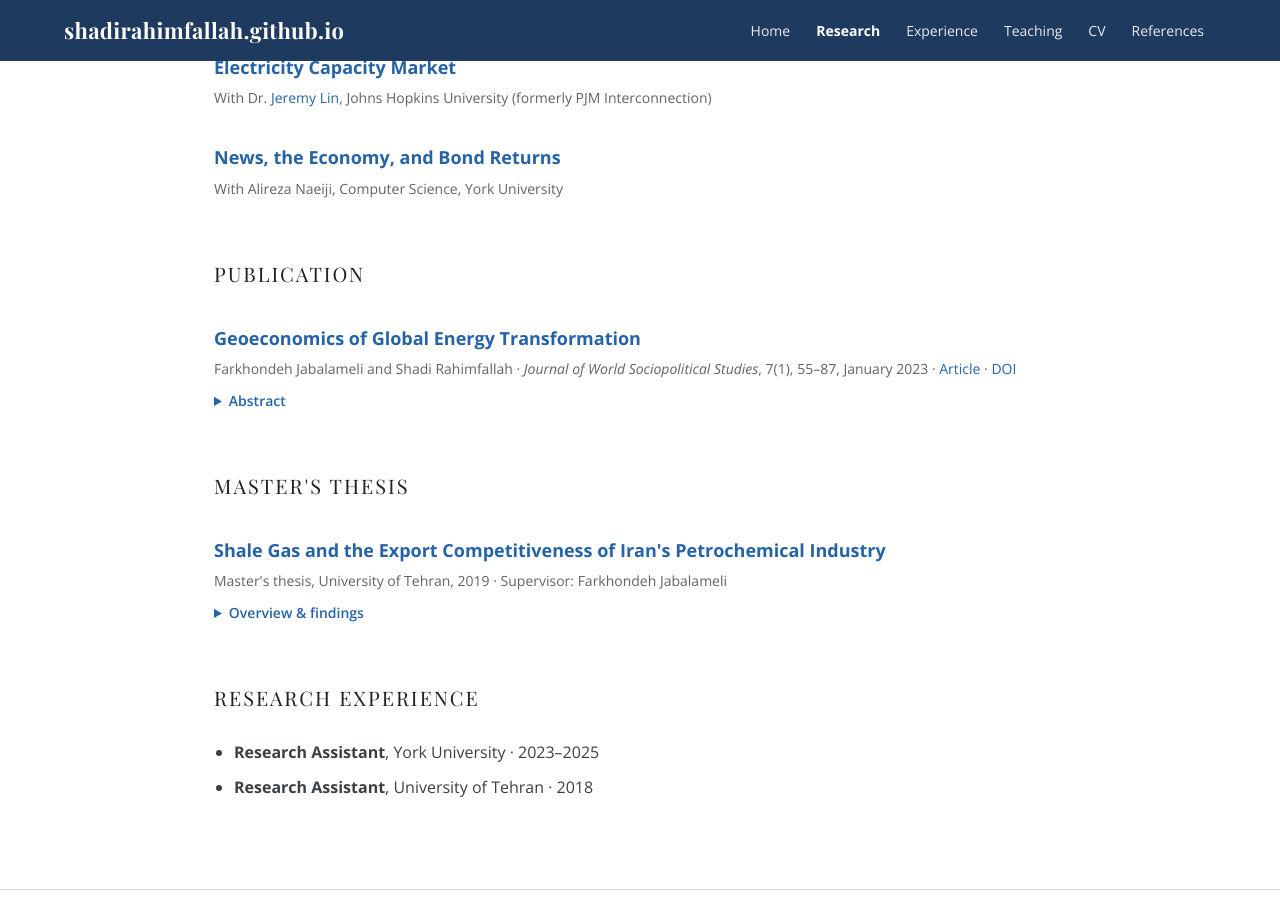
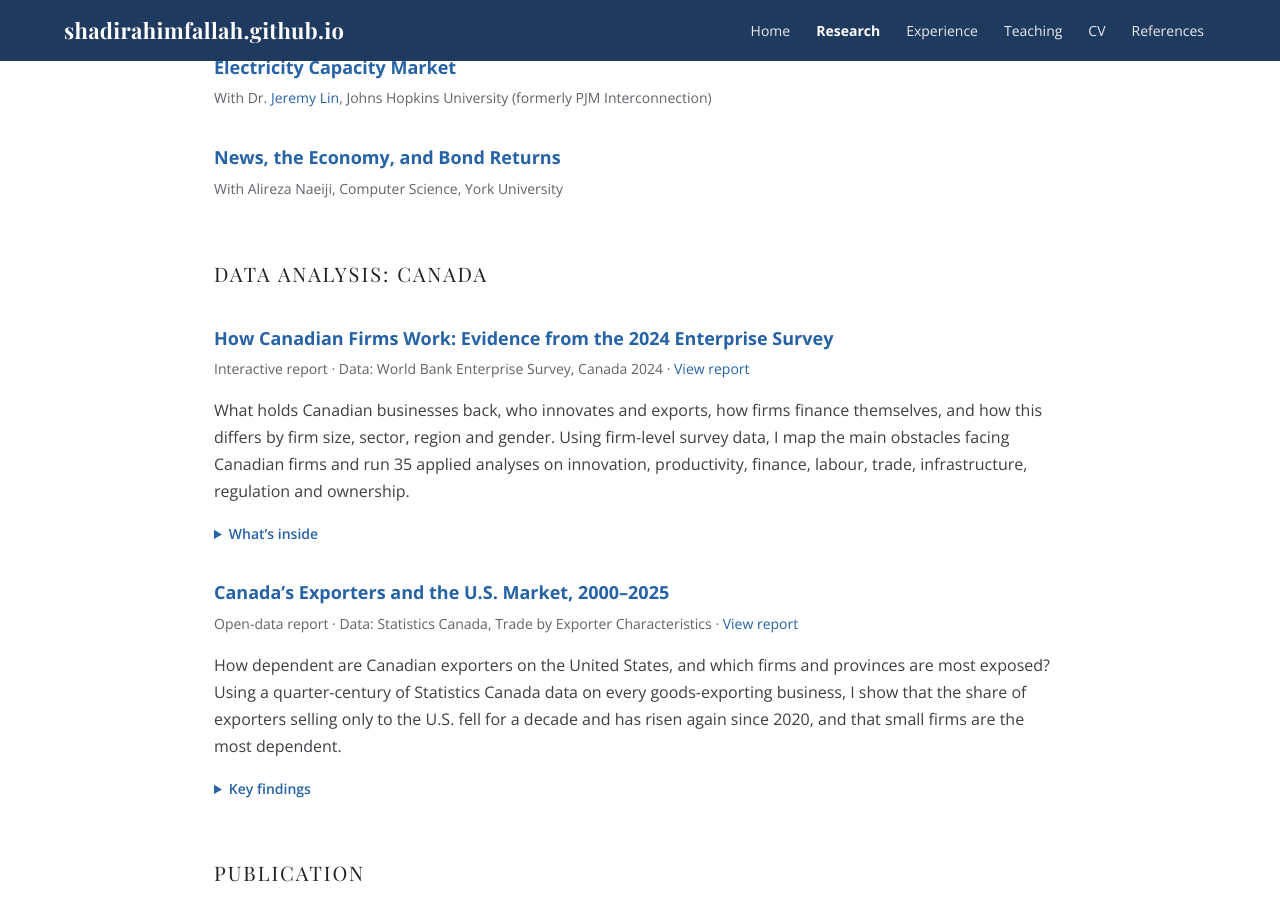
Before and after one commit to ShadiRahimfallah/ShadiRahimfallah.github.io, a Jekyll site: the page research.html, which Jekyll copies as it is, in a window 1280 px wide and 900 px high, scrolled down 1411 px. Built offline with Jekyll 4.4.1, drawn with Linux system fonts in a browser that asks for light colours.

Commit message:
Add files via upload

```diff
--- a/research.html
+++ b/research.html
@@ -122,6 +122,42 @@
   <h3 class="item-title">News, the Economy, and Bond Returns</h3>
   <p class="item-meta">With Alireza Naeiji, Computer Science, York University</p>
 
+  <h2 class="section">Data Analysis: Canada</h2>
+
+  <h3 class="item-title" id="canada-firms">How Canadian Firms Work: Evidence from the 2024 Enterprise Survey</h3>
+  <p class="item-meta">Interactive report · Data: World Bank Enterprise Survey, Canada 2024 ·
+  <a href="data/canada_firms_2024.html">View report</a></p>
+  <p>What holds Canadian businesses back, who innovates and exports, how firms finance themselves,
+  and how this differs by firm size, sector, region and gender. Using firm-level survey data, I map
+  the main obstacles facing Canadian firms and run 35 applied analyses on innovation, productivity,
+  finance, labour, trade, infrastructure, regulation and ownership.</p>
+  <details class="abstract">
+    <summary>What’s inside</summary>
+    <p>The report has four parts: an overview of the survey, descriptive findings on obstacles,
+    innovation, trade, finance, gender, regions and green practices, thirty-five further analyses
+    (including exporter productivity premia, the R&amp;D–innovation–productivity chain, credit
+    constraints, gender gaps, tax-compliance burden by firm size and a business-environment index),
+    and a data and methods section. All estimates use survey weights and design-based standard errors.
+    The firm-level data are licensed by the World Bank and are not reproduced; the report shows
+    aggregate results only.</p>
+  </details>
+
+  <h3 class="item-title" id="canada-exporters">Canada’s Exporters and the U.S. Market, 2000–2025</h3>
+  <p class="item-meta">Open-data report · Data: Statistics Canada, Trade by Exporter Characteristics ·
+  <a href="data/canada_exporters_us_market.html">View report</a></p>
+  <p>How dependent are Canadian exporters on the United States, and which firms and provinces are most
+  exposed? Using a quarter-century of Statistics Canada data on every goods-exporting business, I show
+  that the share of exporters selling only to the U.S. fell for a decade and has risen again since
+  2020, and that small firms are the most dependent.</p>
+  <details class="abstract">
+    <summary>Key findings</summary>
+    <p>About 85% of exporting enterprises sold to the United States in 2025, and about 65% sold only
+    there, up from a low of 56% in 2010. Small and medium-sized enterprises make up 97% of exporters but
+    ship 41% of export value. Three in four exporters sell to a single country, while the top 100
+    exporters account for about 60% of goods exports. Every chart in the report includes the
+    underlying data and a CSV download.</p>
+  </details>
+
   <h2 class="section">Publication</h2>
 
   <h3 class="item-title">Geoeconomics of Global Energy Transformation</h3>
```
